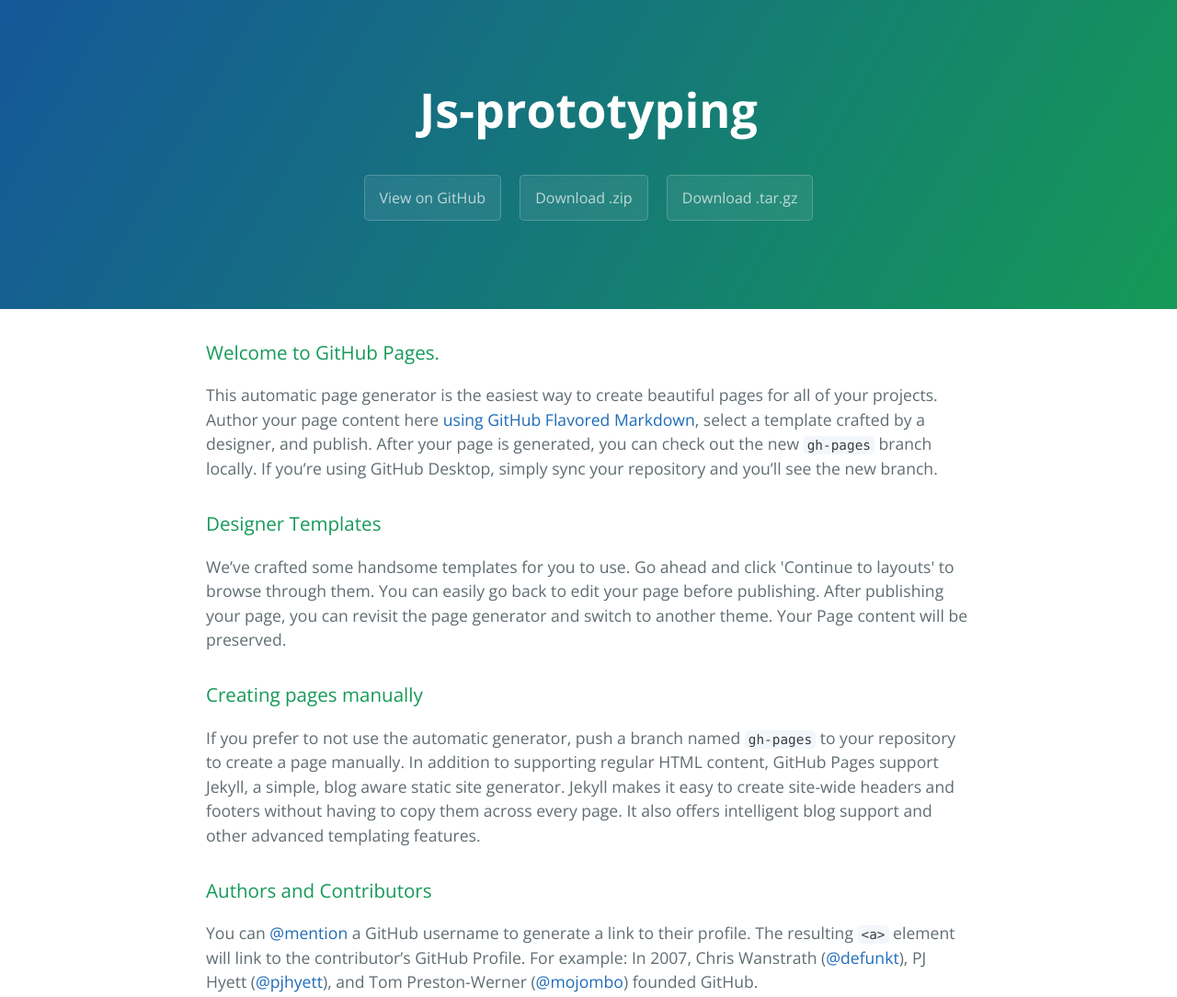
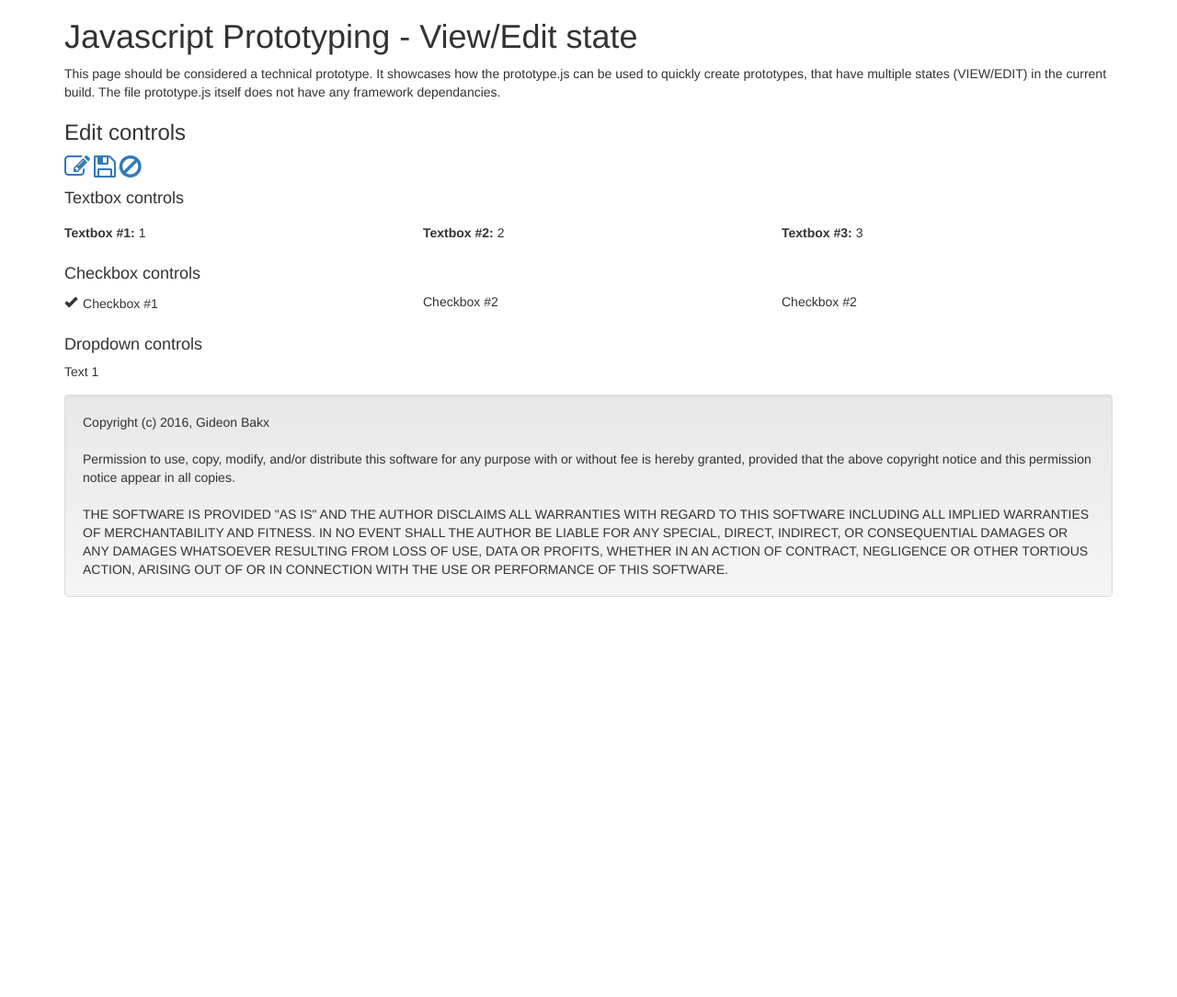
Before and after one commit to bakx/JS-Prototyping, a plain HTML site: page index.html in a window 1280 px wide. Shown: the top 1084 px of the page at 92% size. After the commit the page ends 800 px from the top, so only its background shows below. Drawn offline with nearby package versions, Linux system fonts and the light colour scheme.

Commit message:
Update index.html

```diff
--- a/index.html
+++ b/index.html
@@ -1,57 +1,183 @@
 <!DOCTYPE html>
-<html lang="en-us">
-  <head>
-    <meta charset="UTF-8">
-    <title>Js-prototyping by bakx</title>
-    <meta name="viewport" content="width=device-width, initial-scale=1">
-    <link rel="stylesheet" type="text/css" href="stylesheets/normalize.css" media="screen">
-    <link href='https://fonts.googleapis.com/css?family=Open+Sans:400,700' rel='stylesheet' type='text/css'>
-    <link rel="stylesheet" type="text/css" href="stylesheets/stylesheet.css" media="screen">
-    <link rel="stylesheet" type="text/css" href="stylesheets/github-light.css" media="screen">
-  </head>
-  <body>
-    <section class="page-header">
-      <h1 class="project-name">Js-prototyping</h1>
-      <h2 class="project-tagline"></h2>
-      <a href="https://github.com/bakx/JS-Prototyping" class="btn">View on GitHub</a>
-      <a href="https://github.com/bakx/JS-Prototyping/zipball/master" class="btn">Download .zip</a>
-      <a href="https://github.com/bakx/JS-Prototyping/tarball/master" class="btn">Download .tar.gz</a>
-    </section>
+<html lang="en">
 
-    <section class="main-content">
-      <h3>
-<a id="welcome-to-github-pages" class="anchor" href="#welcome-to-github-pages" aria-hidden="true"><span aria-hidden="true" class="octicon octicon-link"></span></a>Welcome to GitHub Pages.</h3>
+<head>
+    <meta charset="utf-8">
+    <meta name="viewport" content="width=device-width, initial-scale=1.0">
 
-<p>This automatic page generator is the easiest way to create beautiful pages for all of your projects. Author your page content here <a href="https://guides.github.com/features/mastering-markdown/">using GitHub Flavored Markdown</a>, select a template crafted by a designer, and publish. After your page is generated, you can check out the new <code>gh-pages</code> branch locally. If you’re using GitHub Desktop, simply sync your repository and you’ll see the new branch.</p>
+    <title>JS Prototype - View/Edit state</title>
 
-<h3>
-<a id="designer-templates" class="anchor" href="#designer-templates" aria-hidden="true"><span aria-hidden="true" class="octicon octicon-link"></span></a>Designer Templates</h3>
+    <!-- Jquery -->
+    <script src="https://code.jquery.com/jquery-2.2.1.js" crossorigin="anonymous"></script>
 
-<p>We’ve crafted some handsome templates for you to use. Go ahead and click 'Continue to layouts' to browse through them. You can easily go back to edit your page before publishing. After publishing your page, you can revisit the page generator and switch to another theme. Your Page content will be preserved.</p>
+    <!-- Latest compiled and minified CSS -->
+    <link rel="stylesheet" href="https://maxcdn.bootstrapcdn.com/bootstrap/3.3.6/css/bootstrap.min.css" integrity="sha384-1q8mTJOASx8j1Au+a5WDVnPi2lkFfwwEAa8hDDdjZlpLegxhjVME1fgjWPGmkzs7" crossorigin="anonymous">
+	<link rel="stylesheet" href="https://maxcdn.bootstrapcdn.com/bootstrap/3.3.6/css/bootstrap-theme.min.css" integrity="sha384-fLW2N01lMqjakBkx3l/M9EahuwpSfeNvV63J5ezn3uZzapT0u7EYsXMjQV+0En5r" crossorigin="anonymous">
 
-<h3>
-<a id="creating-pages-manually" class="anchor" href="#creating-pages-manually" aria-hidden="true"><span aria-hidden="true" class="octicon octicon-link"></span></a>Creating pages manually</h3>
+    <!-- Latest compiled and minified JavaScript -->
+    <script src="https://maxcdn.bootstrapcdn.com/bootstrap/3.3.6/js/bootstrap.min.js" integrity="sha384-0mSbJDEHialfmuBBQP6A4Qrprq5OVfW37PRR3j5ELqxss1yVqOtnepnHVP9aJ7xS" crossorigin="anonymous"></script>
 
-<p>If you prefer to not use the automatic generator, push a branch named <code>gh-pages</code> to your repository to create a page manually. In addition to supporting regular HTML content, GitHub Pages support Jekyll, a simple, blog aware static site generator. Jekyll makes it easy to create site-wide headers and footers without having to copy them across every page. It also offers intelligent blog support and other advanced templating features.</p>
+    <!-- Font Awesome -->
+    <link rel="stylesheet" href="https://maxcdn.bootstrapcdn.com/font-awesome/4.5.0/css/font-awesome.min.css">
 
-<h3>
-<a id="authors-and-contributors" class="anchor" href="#authors-and-contributors" aria-hidden="true"><span aria-hidden="true" class="octicon octicon-link"></span></a>Authors and Contributors</h3>
+    <!-- Local resources -->
+    <script src="prototype.js" crossorigin="anonymous"></script>
 
-<p>You can <a href="https://help.github.com/articles/basic-writing-and-formatting-syntax/#mentioning-users-and-teams" class="user-mention">@mention</a> a GitHub username to generate a link to their profile. The resulting <code>&lt;a&gt;</code> element will link to the contributor’s GitHub Profile. For example: In 2007, Chris Wanstrath (<a href="https://github.com/defunkt" class="user-mention">@defunkt</a>), PJ Hyett (<a href="https://github.com/pjhyett" class="user-mention">@pjhyett</a>), and Tom Preston-Werner (<a href="https://github.com/mojombo" class="user-mention">@mojombo</a>) founded GitHub.</p>
+    <!-- CSS support -->
+    <style>
+	    span[data-state="checked"]:before {
+		    font-family: 'Glyphicons Halflings';
+		    content: "\e013";
+		    padding-right: 6px;
+		}
+    </style>
+</head>
 
-<h3>
-<a id="support-or-contact" class="anchor" href="#support-or-contact" aria-hidden="true"><span aria-hidden="true" class="octicon octicon-link"></span></a>Support or Contact</h3>
+<body>
 
-<p>Having trouble with Pages? Check out our <a href="https://help.github.com/pages">documentation</a> or <a href="https://github.com/contact">contact support</a> and we’ll help you sort it out.</p>
+<div class="container">
 
-      <footer class="site-footer">
-        <span class="site-footer-owner"><a href="https://github.com/bakx/JS-Prototyping">Js-prototyping</a> is maintained by <a href="https://github.com/bakx">bakx</a>.</span>
+	<div class="row">
+		<div class="col-md-12">
+			<h1>Javascript Prototyping - View/Edit state</h1>
+			This page should be considered a technical prototype. It showcases how the prototype.js can be used to quickly create prototypes,
+			that have multiple states (VIEW/EDIT) in the current build. The file prototype.js itself does not have any framework dependancies.
+		</div>
+	</div>
 
-        <span class="site-footer-credits">This page was generated by <a href="https://pages.github.com">GitHub Pages</a> using the <a href="https://github.com/jasonlong/cayman-theme">Cayman theme</a> by <a href="https://twitter.com/jasonlong">Jason Long</a>.</span>
-      </footer>
+	<div class="row">
+		<div class="col-md-12">
+			<div id="feedback"></div>
+		</div>
+	</div>
 
-    </section>
+	<div class="row">
+		<div class="col-md-12">
+			<h3>Edit controls</h3>
+			<a href="#" onclick="javascript:edit(); return false;" data-visible-state="READ" title="Edit"><i class="fa fa-pencil-square-o fa-2x"></i></a>
+			<a href="#" onclick="javascript:save(); return false;" data-visible-state="EDIT" title="Save"><i class="fa fa-floppy-o fa-2x"></i></a>
+			<a href="#" onclick="javascript:cancel(); return false;" data-visible-state="EDIT" title="Cancel"><i class="fa fa-ban fa-2x"></i></a>
+		</div>
+	</div>
 
 
-  </body>
+	<div class="row">
+		<div class="col-md-12">
+			<h4>Textbox controls</h4>
+
+		    <form class="form-horizontal" role="form">
+			<div class="form-group">
+		        <div class="col-md-4">
+		            <label class="control-label" for="">Textbox #1:</label>
+		            <span class="edit-text-control" data-type="textbox" data-editable="yes">1</span>
+		        </div>
+		        <div class="col-md-4">
+		            <label class="control-label" for="">Textbox #2:</label>
+		            <span class="edit-text-control" data-type="textbox" data-editable="yes">2</span>
+		        </div>
+		        <div class="col-md-4">
+		            <label class="control-label" for="">Textbox #3:</label>
+		            <span class="edit-text-control" data-type="textbox" data-editable="yes">3</span>
+		        </div>
+		    </div>
+		    </form>
+		</div>
+	</div>
+
+	<div class="row">
+		<div class="col-md-12">
+			<h4>Checkbox controls</h4>
+
+		    <form class="form-horizontal" role="form">
+			<div class="form-group">
+		        <div class="col-md-4">
+		        	<span data-type="checkbox" data-editable="yes" data-state="checked">Checkbox #1</span>
+		        </div>
+		        <div class="col-md-4">
+		        	<span data-type="checkbox" data-editable="yes">Checkbox #2</span>
+		        </div>
+		        <div class="col-md-4">
+		        	<span data-type="checkbox" data-editable="yes">Checkbox #2</span>
+		        </div>
+		    </div>
+		    </form>
+		</div>
+	</div>
+
+	<div class="row">
+		<div class="col-md-12">
+			<h4>Dropdown controls</h4>
+
+		    <form class="form-horizontal" role="form">
+			<div class="form-group">
+		        <div class="col-md-12">
+                	<span class="edit-text-control" data-type="dropdown" data-editable="yes" data-values='[{"text": "Text 1", "value": "1" }, {"text": "Text 2", "value": "2" }, {"text": "Text 3", "value": "3" }]'>Text 1</span>
+		        </div>
+		    </div>
+		    </form>
+		</div>
+	</div>
+
+	<div class="row">
+		<div class="col-md-12">
+			<div class="well">
+			    Copyright (c) 2016, Gideon Bakx<br><br>
+			    Permission to use, copy, modify, and/or distribute this software for any purpose with or without fee is hereby granted, provided that the above copyright notice and this permission notice appear in all copies.<br><br>
+			    THE SOFTWARE IS PROVIDED "AS IS" AND THE AUTHOR DISCLAIMS ALL WARRANTIES WITH REGARD TO THIS SOFTWARE INCLUDING ALL IMPLIED WARRANTIES OF MERCHANTABILITY AND FITNESS. IN NO EVENT SHALL THE AUTHOR BE LIABLE FOR ANY SPECIAL, DIRECT, INDIRECT, OR CONSEQUENTIAL DAMAGES OR ANY DAMAGES WHATSOEVER RESULTING FROM LOSS OF USE, DATA OR PROFITS, WHETHER IN AN ACTION OF CONTRACT, NEGLIGENCE OR OTHER TORTIOUS ACTION, ARISING OUT OF OR IN CONNECTION WITH THE USE OR PERFORMANCE OF THIS SOFTWARE.
+			</div>
+		</div>
+	</div>
+
+</div>
+
+    <script>
+        var feedbackControl = document.getElementById("feedback");
+
+        function edit() {
+            app.setState(app.states.EDIT);
+            app.changeEditMode(false);
+            app.setControlMode();
+        }
+
+        function save() {
+            app.setState(app.states.READ);
+            app.changeEditMode(true);
+            app.createFeedbackDialog("Your changes have been saved successfully!", "", app.feedbackMode.OK, feedbackControl);
+            app.setControlMode();
+        }
+
+        function cancel() {
+            app.setState(app.states.READ);
+            app.changeEditMode(false);
+            app.createFeedbackDialog("Your changes have not been saved!", "", app.feedbackMode.DEFAULT, feedbackControl);
+            app.setControlMode();
+        }
+
+        // Register prototype controls
+        $(document).ready(function () {
+
+            // Get all elements that are editable
+            var editableControls = $("*").filter(function () { return $(this).data("editable") === "yes" });
+
+            if (editableControls.length > 0) {
+                editableControls.each(function (index, elem) {
+                    app.registerControl(app.controlTypes.INPUT, elem);
+                });
+            };
+
+            // Get all elements that have a visible state
+            var controlsWithState = $("*").filter(function () { return $(this).data("visible-state") != undefined; });
+
+            if (controlsWithState.length > 0) {
+                controlsWithState.each(function (index, elem) {
+                    app.registerControl(app.controlTypes.CONTROL, elem, $(elem).data("visible-state"));
+                });
+            };
+
+            // Set controls which are visible in current view mode.
+            app.setControlMode();
+        });
+    </script>
+
+</body>
 </html>
```
